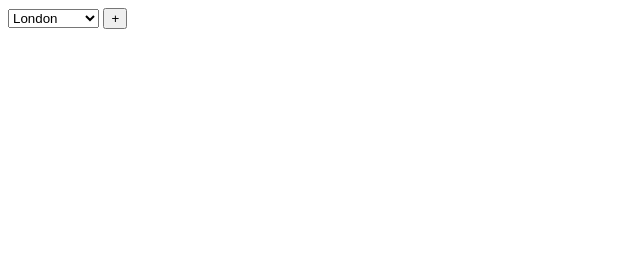
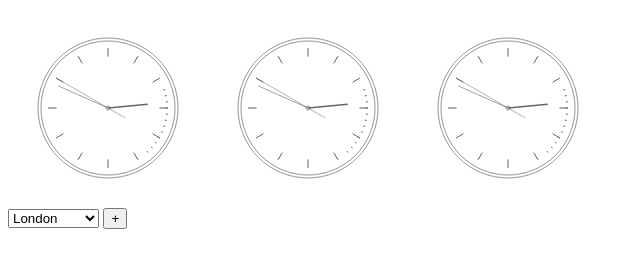
Before and after one commit to nicferrier/worldclocks, a website: page www/index.html in a window 1280 px wide. Shown: the whole page, without its empty margins (0-640 px from the left). Drawn offline with Linux system fonts and the light colour scheme.

Commit message:
add clock drawing

```diff
--- a/www/index.html
+++ b/www/index.html
@@ -6,6 +6,7 @@
     <link rel="stylesheet" type="text/css" href="style.css">
   </head>
   <body>
+    <div class="clockpic"></div>
     <select name="timezone">
       <option value="GMT">London</option>
       <option value="EST">Toronto</option>
--- a/www/script.js
+++ b/www/script.js
@@ -31,6 +31,87 @@ const momentInstance = function () {
         }
     };
 };
+
+
+// Circle drawing stuff
+const circle = function (canvas, ctx, radius) {
+    ctx.beginPath();
+    ctx.arc(canvas.width / 2, canvas.height / 2, radius, 0, Math.PI * 2);
+    ctx.strokeStyle = '#92949C';
+    // ctx.fillStyle = '#353535'; // this was used to make the center filled
+    ctx.stroke();
+}
+
+const radiate = function (canvas, ctx, radials, length, lengthDivider) {
+    for (let i = 0; i < 12; i++) {
+        angle = (i - 3) * (Math.PI * 2) / radials;
+        ctx.lineWidth = 1;   // Hand width.
+        ctx.beginPath();
+        const x1 = (canvas.width / 2) + Math.cos(angle) * (length);
+        const y1 = (canvas.height / 2) + Math.sin(angle) * (length);
+        const x2 = (canvas.width / 2) + Math.cos(angle) * (length - (length / lengthDivider));
+        const y2 = (canvas.height / 2) + Math.sin(angle) * (length - (length / lengthDivider));
+
+        ctx.moveTo(x1, y1);
+        ctx.lineTo(x2, y2);
+
+        ctx.strokeStyle = '#466B76';
+        ctx.stroke();
+    }
+}
+
+const drawHand = function (canvas, ctx, val, length, lengthDivider, handWidth) {
+    const angle = ((Math.PI * 2) * val) - ((Math.PI * 2) / 4);
+    ctx.lineWidth = handWidth;
+
+    ctx.beginPath();
+    ctx.moveTo(canvas.width / 2, canvas.height / 2);
+    ctx.lineTo((canvas.width / 2 + Math.cos(angle) * (length / lengthDivider)),
+               canvas.height / 2 + Math.sin(angle) * (length / lengthDivider));
+
+    // The second hand has a counter balance tail
+    if (lengthDivider === 1) {
+        ctx.moveTo(canvas.width / 2, canvas.height / 2);
+        ctx.lineTo((canvas.width / 2 - Math.cos(angle) * 20),
+                   canvas.height / 2 - Math.sin(angle) * 20);
+    }
+    ctx.strokeStyle = '#586A73';
+    ctx.stroke();
+}
+
+const showClock = function () {
+    // DEFINE CANVAS AND ITS CONTEXT.
+    // var canvas = document.getElementById('canvas');
+    const canvas = document.createElement("canvas");
+    document.querySelector(".clockpic").appendChild(canvas);
+    canvas.width = 200;
+    canvas.height = 200;
+    const ctx = canvas.getContext('2d');
+
+    const date = new Date;
+    let angle;
+    const secHandLength = 60;
+
+    // CLEAR EVERYTHING ON THE CANVAS. RE-DRAW NEW ELEMENTS EVERY SECOND.
+    ctx.clearRect(0, 0, canvas.width, canvas.height);
+
+    circle(canvas, ctx, secHandLength + 10); // outer
+    circle(canvas, ctx, secHandLength + 7); // inner
+    circle(canvas, ctx, 2); // center
+
+    radiate(canvas, ctx, 12, secHandLength, 7);
+    radiate(canvas, ctx, 60, secHandLength, 30);
+
+    const seconds = date.getSeconds();
+    drawHand(canvas, ctx, seconds / 60, secHandLength, 1, 0.5); // Seconds
+
+    const minutes  = date.getMinutes();
+    drawHand(canvas, ctx, minutes / 60, secHandLength, 1.1, 0.6); // Seconds
+
+    const hour = date.getHours();
+    drawHand(canvas, ctx, ((hour * 5 + (minutes / 60) * 5) / 60), secHandLength, 1.5, 1.5); // Seconds
+}
+
 
 let localTimeStore;
 
@@ -99,6 +180,7 @@ const tzDisplay = function (localTimeMoment, timeElement) {
             });
     }
 
+    // And now the minus version
     {
         const buttonMinus = timeE.querySelector("button.mins-minus");
         buttonMinus.addEventListener("click", clickEvt => {
@@ -141,6 +223,11 @@ const tzDisplay = function (localTimeMoment, timeElement) {
 window.addEventListener("load", loadEvt => {
     localTimeStore = momentInstance(); // Initialize it
     const localTime = localTimeStore.get();
+
+    showClock();
+    showClock();
+    showClock();
+
     document.querySelector("button[name='add']")
         .addEventListener("click", clickEvt => {
             // Let's add a clock
```
